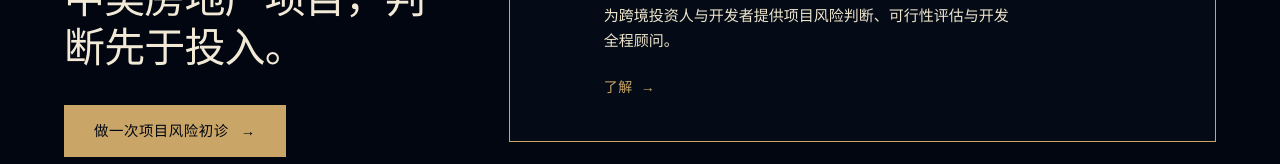
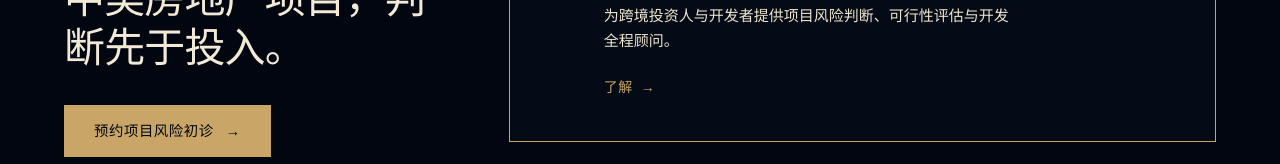
Before and after one commit to sarec-org/sarec-website, a Next.js app: page /zh in a window 1280 px wide. Shown: the part 2940-3104 px from the top of the page. Built offline with nearby package versions, Linux system fonts and the light colour scheme.

Commit message:
fix(m5): unify H04 risk-review CTA label

```diff
--- a/components/sections/H04ThreeLayers.tsx
+++ b/components/sections/H04ThreeLayers.tsx
@@ -3,6 +3,7 @@
 import Link from 'next/link';
 import { motion, type Variants } from 'framer-motion';
 import { CTA_REGISTRY } from '@/lib/cta/registry';
+import { localize } from '@/lib/i18n/types';
 import styles from './H04ThreeLayers.module.css';
 
 const EASE = [0.22, 1, 0.36, 1] as const;
@@ -82,7 +83,7 @@ export function H04ThreeLayers() {
             </motion.h2>
             <motion.div variants={item}>
               <Link href={risk.primary.route.zh} className={styles.introCta}>
-                <span>做一次项目风险初诊</span>
+                <span>{localize(risk.primary.label)}</span>
                 <span className={styles.introCtaArrow} aria-hidden="true">
                   →
                 </span>
```
